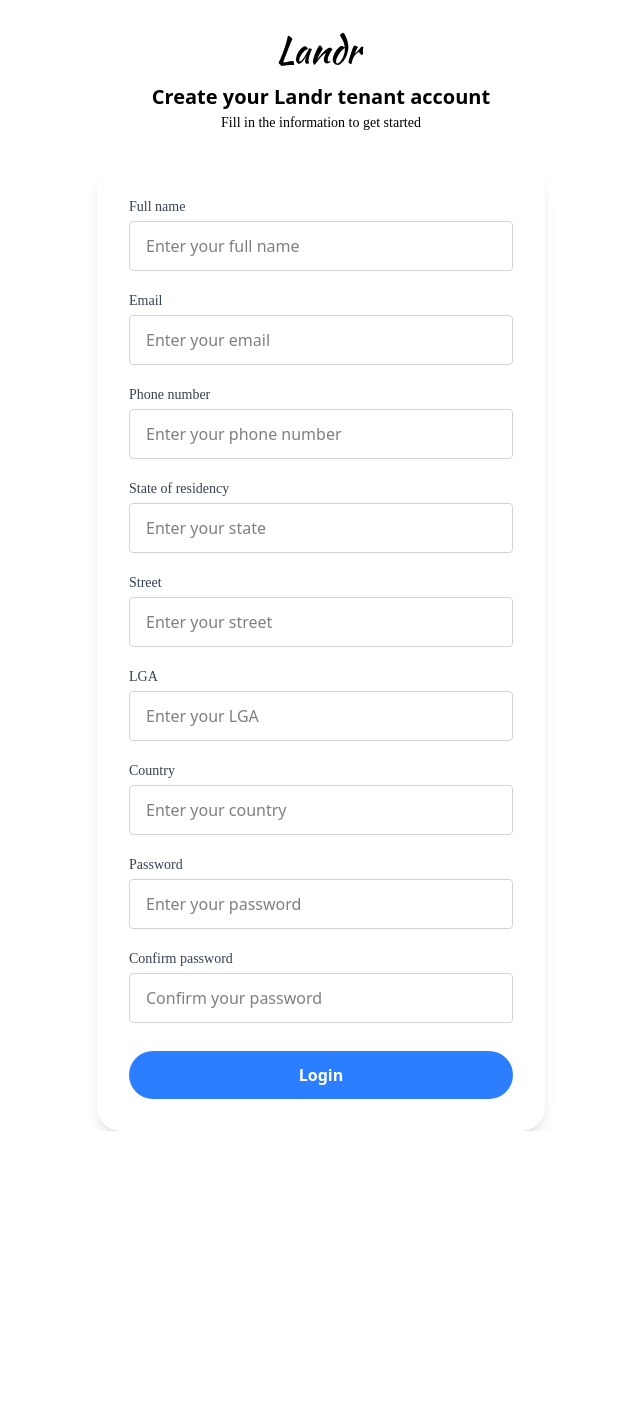
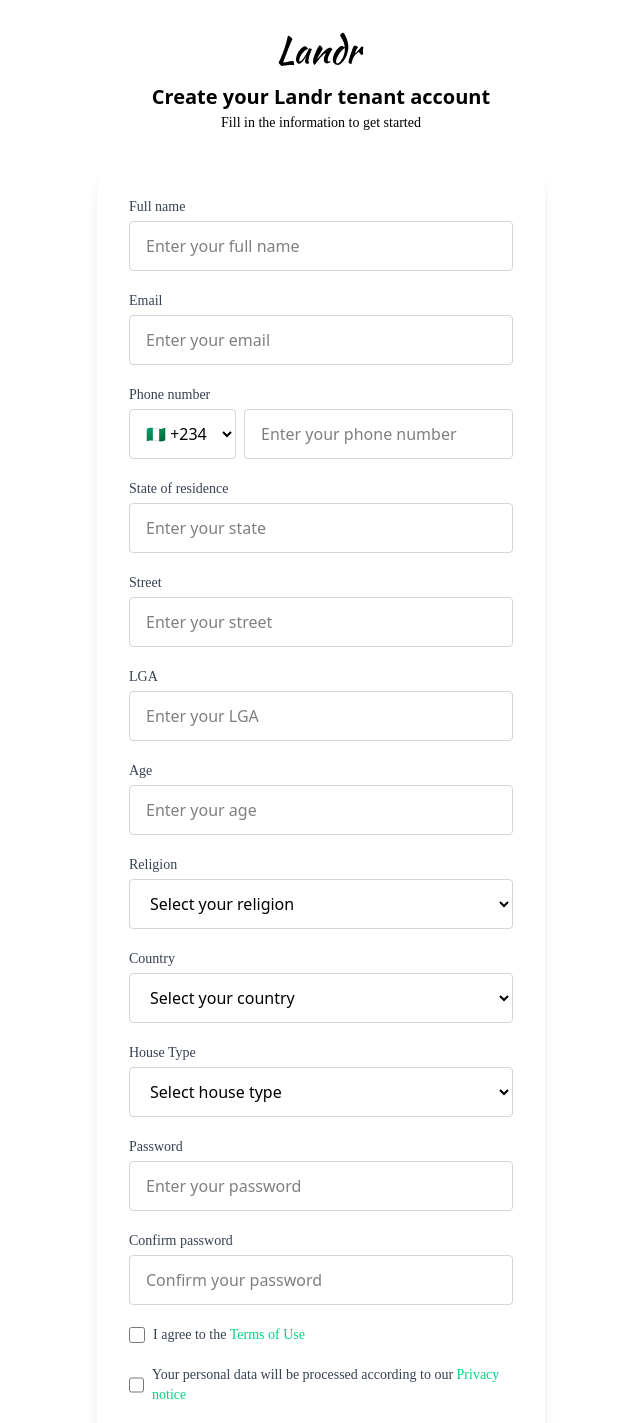
Before and after one commit to amasoft/Landr, a React (Vite) app in the folder landr/: page /TenatLogin in a window 1280 px wide. Shown: the top 1423 px of the page, without its empty margins (319-959 px from the left). Before the commit the page ends 1131 px from the top, so only its background shows below. Built offline with nearby package versions, Linux system fonts and the light colour scheme.

Commit message:
fixed TenantLogin component

```diff
--- a/landr/src/Auth/TenatLogin.jsx
+++ b/landr/src/Auth/TenatLogin.jsx
@@ -30,16 +30,31 @@
                 </div>
                 <div className="flex flex-col gap-1">
                     <label htmlFor="phone" className="text-sm font-medium font-Poppins text-gray-700">Phone number</label>
+                    <div className="flex gap-2">
+                        <select
+                            className="border-gray-300 border rounded px-3 py-3 focus:outline-none focus:ring-2 focus:ring-[#02D482] transition-all bg-white"
+                            required
+                        >
+                            <option value="+234">🇳🇬 +234</option>
+                            <option value="+1">🇺🇸 +1</option>
+                            <option value="+44">🇬🇧 +44</option>
+                            <option value="+27">🇿🇦 +27</option>
+                            <option value="+233">🇬🇭 +233</option>
+                            <option value="+254">🇰🇪 +254</option>
+                            <option value="+91">🇮🇳 +91</option>
+                            <option value="+86">🇨🇳 +86</option>
+                        </select>
                         <input
                             id="phone"
                             type="tel"
                             placeholder="Enter your phone number"
-                        className="border-gray-300 border rounded px-4 py-3 focus:outline-none focus:ring-2 focus:ring-[#02D482] transition-all"
+                            className="flex-1 border-gray-300 border rounded px-4 py-3 focus:outline-none focus:ring-2 focus:ring-[#02D482] transition-all"
                             required
                         />
                     </div>
+                </div>
                 <div className="flex flex-col gap-1">
-                    <label htmlFor="state" className="text-sm font-medium font-Poppins text-gray-700">State of residency</label>
+                    <label htmlFor="state" className="text-sm font-medium font-Poppins text-gray-700">State of residence</label>
                     <input
                         id="state"
                         type="text"
@@ -69,15 +84,82 @@
                     />
                 </div>
                 <div className="flex flex-col gap-1">
-                    <label htmlFor="country" className="text-sm font-medium font-Poppins text-gray-700">Country</label>
+                    <label htmlFor="age" className="text-sm font-medium font-Poppins text-gray-700">Age</label>
                     <input
-                        id="country"
-                        type="text"
-                        placeholder="Enter your country"
+                        id="age"
+                        type="number"
+                        placeholder="Enter your age"
                         className="border-gray-300 border rounded px-4 py-3 focus:outline-none focus:ring-2 focus:ring-[#02D482] transition-all"
                         required
                     />
                 </div>
+                <div className="flex flex-col gap-1">
+                    <label htmlFor="religion" className="text-sm font-medium font-Poppins text-gray-700">Religion</label>
+                    <select
+                        id="religion"
+                        className="border-gray-300 border rounded px-4 py-3 focus:outline-none focus:ring-2 focus:ring-[#02D482] transition-all bg-white"
+                        required
+                    >
+                        <option value="">Select your religion</option>
+                        <option value="christianity">Christianity</option>
+                        <option value="islam">Islam</option>
+                        <option value="judaism">Judaism</option>
+                        <option value="hinduism">Hinduism</option>
+                        <option value="buddhism">Buddhism</option>
+                        <option value="traditional">Traditional African Religion</option>
+                        <option value="other">Other</option>
+                        <option value="none">Prefer not to say</option>
+                    </select>
+                </div>
+                <div className="flex flex-col gap-1">
+                    <label htmlFor="country" className="text-sm font-medium font-Poppins text-gray-700">Country</label>
+                    <select
+                        id="country"
+                        className="border-gray-300 border rounded px-4 py-3 focus:outline-none focus:ring-2 focus:ring-[#02D482] transition-all bg-white"
+                        required
+                    >
+                        <option value="">Select your country</option>
+                        <option value="nigeria">🇳🇬 Nigeria</option>
+                        <option value="ghana">🇬🇭 Ghana</option>
+                        <option value="south-africa">🇿🇦 South Africa</option>
+                        <option value="kenya">🇰🇪 Kenya</option>
+                        <option value="egypt">🇪🇬 Egypt</option>
+                        <option value="morocco">🇲🇦 Morocco</option>
+                        <option value="ethiopia">🇪🇹 Ethiopia</option>
+                        <option value="uganda">🇺🇬 Uganda</option>
+                        <option value="tanzania">🇹🇿 Tanzania</option>
+                        <option value="cameroon">🇨🇲 Cameroon</option>
+                        <option value="united-states">🇺🇸 United States</option>
+                        <option value="united-kingdom">🇬🇧 United Kingdom</option>
+                        <option value="canada">🇨🇦 Canada</option>
+                        <option value="other">Other</option>
+                    </select>
+                </div>
+                <div className="flex flex-col gap-1">
+                    <label htmlFor="House" className="text-sm font-medium font-Poppins text-gray-700">House Type</label>
+                    <select
+                        id="House"
+                        className="border-gray-300 border rounded px-4 py-3 focus:outline-none focus:ring-2 focus:ring-[#02D482] transition-all bg-white"
+                        required
+                    >
+                        <option value="">Select house type</option>
+                        <option value="apartment">🏢 Apartment</option>
+                        <option value="duplex">🏠 Duplex</option>
+                        <option value="bungalow">🏡 Bungalow</option>
+                        <option value="flat">🏘️ Flat</option>
+                        <option value="mini-flat">🏠 Mini Flat</option>
+                        <option value="self-contain">🏠 Self Contain</option>
+                        <option value="room-and-parlour">🏠 Room and Parlour</option>
+                        <option value="studio">🏠 Studio</option>
+                        <option value="terrace">🏘️ Terrace</option>
+                        <option value="detached">🏡 Detached House</option>
+                        <option value="semi-detached">🏡 Semi-Detached</option>
+                        <option value="penthouse">🏢 Penthouse</option>
+                        <option value="mansion">🏰 Mansion</option>
+                        <option value="other">Other</option>
+                    </select>
+                </div>
+
                 <div className="flex flex-col gap-1">
                     <label htmlFor="password" className="text-sm font-medium font-Poppins text-gray-700">Password</label>
                     <input
@@ -98,11 +180,32 @@
                         required
                     />
                 </div>
+                <div className="flex items-center gap-2">
+                    <input
+                        id="terms"
+                        type="checkbox"
+                        className="h-4 w-4 border-gray-300 rounded focus:ring-[#02D482] transition-all"
+                        required
+                    />
+                    <label htmlFor="terms" className="text-sm font-Poppins text-gray-700">
+                        I agree to the <a href="#" className="text-[#02D482] hover:underline">Terms of Use</a>
+                    </label>
+                </div>
+                <div className="flex items-center gap-2">
+                    <input
+                        id="newsletter"
+                        type="checkbox"
+                        className="h-4 w-4 border-gray-300 rounded focus:ring-[#02D482] transition-all"
+                    />
+                    <label htmlFor="newsletter" className="text-sm font-Poppins text-gray-700">
+                       Your personal data will be processed according to our <a href="#" className="text-[#02D482] hover:underline">Privacy notice</a>
+                    </label>
+                </div>
                 <button
-                    type="submit"
-                    className="bg-blue-500 hover:bg-blue-600 text-white font-bold py-3 px-4 rounded-full focus:outline-none focus:shadow-outline w-full mt-2 transition-all"
+                        className="rounded-[100px] bg-[#02D482] text-white px-4 py-3 text-[13px] font-Poppins"
+                      type='submit'
                     >
-                    Login
+                        Create an account
                     </button>
             </form>
         </div>
```
Lines whose indentation alone changed are shown as unchanged.
